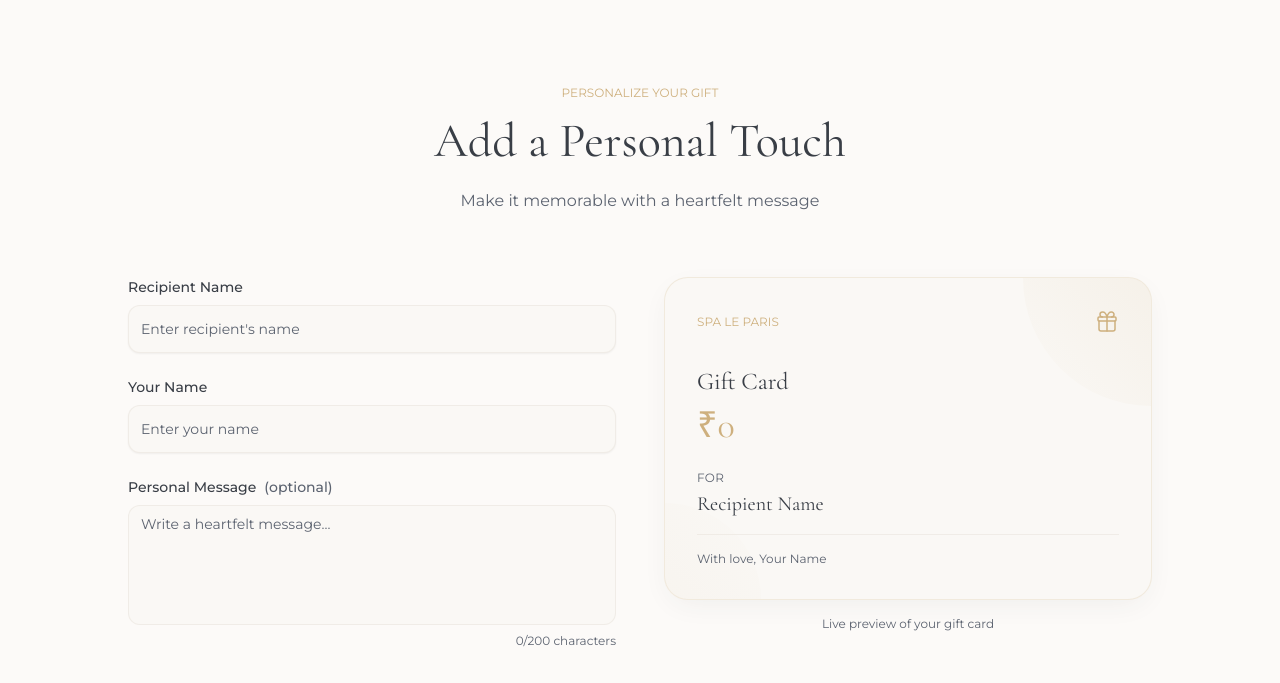
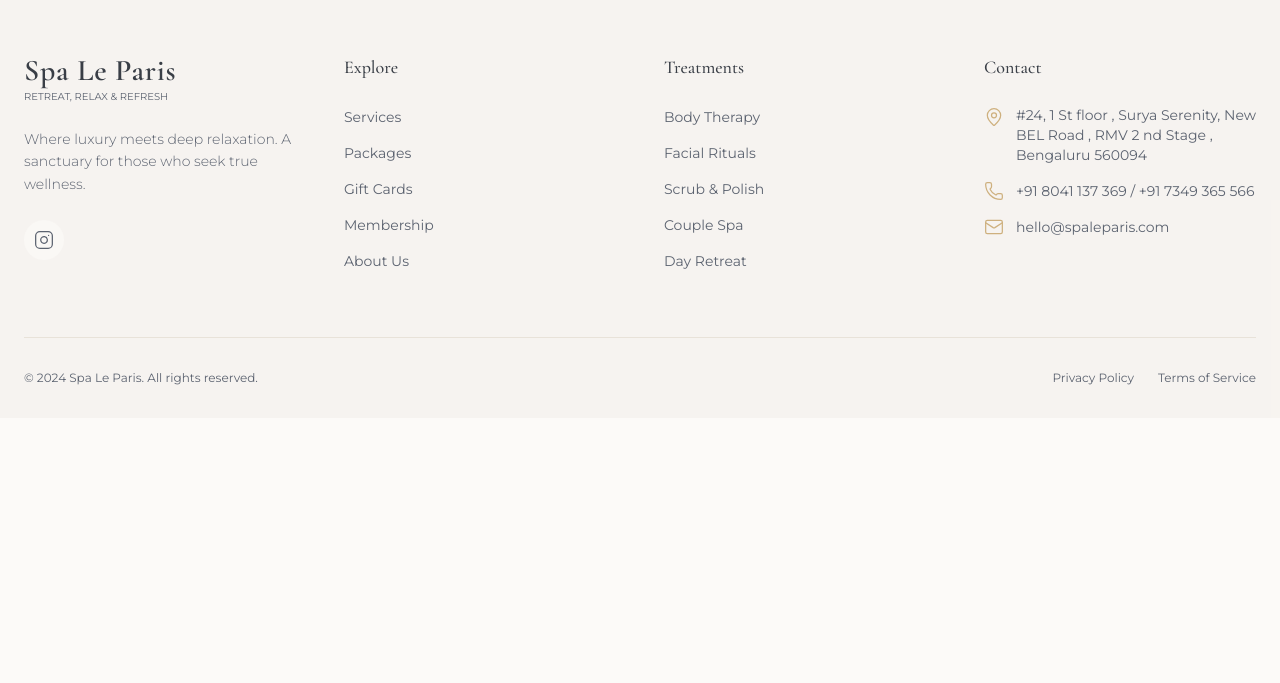
Before and after one commit to Chethan814/Spa-Le-Paris, a Next.js app: page /gift-cards in a window 1280 px wide. Shown: the part 2087-2770 px from the top of the page. After the commit the page ends 2505 px from the top, so only its background shows below. Built offline with nearby package versions, Linux system fonts and the light colour scheme.

Commit message:
feat: implement gift card purchase flow including value selection, personalization, delivery, and payment summary.

```diff
--- a/app/gift-cards/page.tsx
+++ b/app/gift-cards/page.tsx
@@ -6,11 +6,9 @@ import Header from "@/components/shared/Header";
 import Footer from "@/components/shared/Footer";
 import GiftCardsHero from "@/components/giftcards/GiftCardsHero";
 import GiftValueSelector from "@/components/giftcards/GiftValueSelector";
+import GiftCardModal from "@/components/giftcards/GiftCardModal";
+import GiftSuccess from "@/components/giftcards/GiftSuccess";
 import GiftDetails from "@/components/giftcards/GiftDetails";
-import GiftPersonalization from "@/components/giftcards/GiftPersonalization";
-import GiftDelivery from "@/components/giftcards/GiftDelivery";
-import GiftPaymentSummary from "@/components/giftcards/GiftPaymentSummary";
-import GiftSuccess from "@/components/giftcards/GiftSuccess";
 
 export default function GiftCardsPage() {
     const router = useRouter();
@@ -18,20 +16,17 @@ export default function GiftCardsPage() {
     // Form State
     const [selectedValue, setSelectedValue] = useState<number | null>(null);
     const [selectedTotal, setSelectedTotal] = useState<number | null>(null);
-    const [recipientName, setRecipientName] = useState("");
-    const [senderName, setSenderName] = useState("");
-    const [message, setMessage] = useState("");
-    const [email, setEmail] = useState("");
-    const [whatsappNumber, setWhatsappNumber] = useState("");
-    const [sendViaWhatsapp, setSendViaWhatsapp] = useState(false);
+    const [isModalOpen, setIsModalOpen] = useState(false);
 
-    // Payment State
+    // Success State
     const [showSuccess, setShowSuccess] = useState(false);
     const [giftCode, setGiftCode] = useState("");
+    const [finalRecipientName, setFinalRecipientName] = useState("");
 
     const handleSelectValue = (value: number, total: number) => {
         setSelectedValue(value);
         setSelectedTotal(total);
+        setIsModalOpen(true);
     };
 
     const generateGiftCode = () => {
@@ -53,10 +48,11 @@ export default function GiftCardsPage() {
         });
     };
 
-    const handleProceedToPayment = () => {
-        // In a real implementation, this would integrate with a payment gateway
-        // For now, simulate a successful payment
+    const handleProceedToPayment = (data: { recipientName: string }) => {
+        // Simulating payment for now as per user request to focus on design
         setGiftCode(generateGiftCode());
+        setFinalRecipientName(data.recipientName);
+        setIsModalOpen(false);
         setShowSuccess(true);
         window.scrollTo({ top: 0, behavior: "smooth" });
     };
@@ -73,7 +69,7 @@ export default function GiftCardsPage() {
                     giftCode={giftCode}
                     value={selectedValue || 0}
                     expiryDate={getExpiryDate()}
-                    recipientName={recipientName}
+                    recipientName={finalRecipientName || "Recipient"}
                     onBackToHome={handleBackToHome}
                 />
                 <Footer />
@@ -89,31 +85,16 @@ export default function GiftCardsPage() {
                 selectedValue={selectedValue}
                 onSelectValue={handleSelectValue}
             />
-            <GiftDetails />
-            <GiftPersonalization
-                recipientName={recipientName}
-                senderName={senderName}
-                message={message}
-                selectedValue={selectedValue}
-                onRecipientNameChange={setRecipientName}
-                onSenderNameChange={setSenderName}
-                onMessageChange={setMessage}
-            />
-            <GiftDelivery
-                email={email}
-                whatsappNumber={whatsappNumber}
-                sendViaWhatsapp={sendViaWhatsapp}
-                onEmailChange={setEmail}
-                onWhatsappChange={setWhatsappNumber}
-                onWhatsappToggle={setSendViaWhatsapp}
-            />
-            <GiftPaymentSummary
+
+            <GiftCardModal
+                isOpen={isModalOpen}
+                onClose={() => setIsModalOpen(false)}
                 selectedValue={selectedValue}
                 selectedTotal={selectedTotal}
-                recipientName={recipientName}
-                email={email}
                 onProceedToPayment={handleProceedToPayment}
             />
+            <GiftDetails />
+
             <Footer />
         </main>
     );
--- /dev/null
+++ b/components/giftcards/GiftCardModal.tsx
@@ -0,0 +1,103 @@
+"use client";
+
+import { useState } from "react";
+import {
+    Dialog,
+    DialogContent,
+    DialogHeader,
+    DialogTitle,
+    DialogDescription,
+} from "@/components/ui/dialog";
+import GiftPersonalization from "./GiftPersonalization";
+import GiftDelivery from "./GiftDelivery";
+import GiftPaymentSummary from "./GiftPaymentSummary";
+import { X } from "lucide-react";
+
+interface GiftCardModalProps {
+    isOpen: boolean;
+    onClose: () => void;
+    selectedValue: number | null;
+    selectedTotal: number | null;
+    onProceedToPayment: (data: { recipientName: string; senderName: string; email: string }) => void;
+}
+
+const GiftCardModal = ({
+    isOpen,
+    onClose,
+    selectedValue,
+    selectedTotal,
+    onProceedToPayment,
+}: GiftCardModalProps) => {
+    const [recipientName, setRecipientName] = useState("");
+    const [senderName, setSenderName] = useState("");
+    const [message, setMessage] = useState("");
+    const [email, setEmail] = useState("");
+    const [whatsappNumber, setWhatsappNumber] = useState("");
+    const [sendViaWhatsapp, setSendViaWhatsapp] = useState(false);
+
+    const formatCurrency = (amount: number) => {
+        return new Intl.NumberFormat("en-IN", {
+            style: "currency",
+            currency: "INR",
+            maximumFractionDigits: 0,
+        }).format(amount);
+    };
+
+    const handlePayment = () => {
+        onProceedToPayment({
+            recipientName,
+            senderName,
+            email
+        });
+    };
+
+    return (
+        <Dialog open={isOpen} onOpenChange={onClose}>
+            <DialogContent className="max-w-4xl max-h-[90vh] overflow-y-auto p-0 bg-background border-champagne/20">
+                <DialogHeader className="p-6 pb-0 sticky top-0 bg-background z-20 border-b border-border/50">
+                    <div className="flex items-center justify-between">
+                        <div>
+                            <DialogTitle className="font-heading text-2xl text-foreground">
+                                Personalize Your Gift Card
+                            </DialogTitle>
+                            <DialogDescription className="font-body text-sm text-muted-foreground mt-1">
+                                Value: <span className="text-champagne font-medium">{selectedValue ? formatCurrency(selectedValue) : "—"}</span>
+                            </DialogDescription>
+                        </div>
+                    </div>
+                </DialogHeader>
+
+                <div className="p-6 space-y-8">
+                    <GiftPersonalization
+                        recipientName={recipientName}
+                        senderName={senderName}
+                        message={message}
+                        selectedValue={selectedValue}
+                        onRecipientNameChange={setRecipientName}
+                        onSenderNameChange={setSenderName}
+                        onMessageChange={setMessage}
+                    />
+
+                    <GiftDelivery
+                        email={email}
+                        whatsappNumber={whatsappNumber}
+                        sendViaWhatsapp={sendViaWhatsapp}
+                        onEmailChange={setEmail}
+                        onWhatsappChange={setWhatsappNumber}
+                        onWhatsappToggle={setSendViaWhatsapp}
+                    />
+
+                    <GiftPaymentSummary
+                        selectedValue={selectedValue}
+                        selectedTotal={selectedTotal}
+                        recipientName={recipientName}
+                        email={email}
+                        onProceedToPayment={handlePayment}
+                    />
+                </div>
+            </DialogContent>
+        </Dialog>
+    );
+};
+
+export default GiftCardModal;
--- a/components/giftcards/GiftDelivery.tsx
+++ b/components/giftcards/GiftDelivery.tsx
@@ -23,7 +23,7 @@ const GiftDelivery = ({
   onWhatsappChange,
   onWhatsappToggle,
 }: GiftDeliveryProps) => {
-  const [isVisible, setIsVisible] = useState(false);
+  const [isVisible, setIsVisible] = useState(true);
   const sectionRef = useRef<HTMLElement>(null);
 
   useEffect(() => {
@@ -41,22 +41,14 @@ const GiftDelivery = ({
   }, []);
 
   return (
-    <section ref={sectionRef} className="py-20 md:py-28 bg-secondary/30">
-      <div className="container mx-auto px-6">
-        {/* Section Header */}
-        <div className="text-center mb-16">
-          <span
-            className={`font-body text-xs tracking-luxury uppercase text-champagne mb-4 block transition-all duration-700 ${isVisible ? "opacity-100 translate-y-0" : "opacity-0 translate-y-4"
-              }`}
-          >
+    <div ref={sectionRef as any} className="pt-8 border-t border-border/50">
+      <div className="text-center mb-8">
+        <h2 className="font-heading text-2xl text-foreground mb-2">
           Delivery Method
-          </span>
-          <h2
-            className={`font-heading text-3xl md:text-4xl lg:text-5xl text-foreground mb-6 transition-all duration-700 delay-100 ${isVisible ? "opacity-100 translate-y-0" : "opacity-0 translate-y-4"
-              }`}
-          >
-            How Would You Like to Send It?
         </h2>
+        <p className="font-body text-sm text-muted-foreground">
+          How would you like to receive your gift card?
+        </p>
       </div>
 
       <div className="max-w-xl mx-auto">
@@ -125,7 +117,6 @@ const GiftDelivery = ({
         </div>
       </div>
     </div>
-    </section>
   );
 };
 
--- a/components/giftcards/GiftPaymentSummary.tsx
+++ b/components/giftcards/GiftPaymentSummary.tsx
@@ -19,7 +19,7 @@ const GiftPaymentSummary = ({
   email,
   onProceedToPayment,
 }: GiftPaymentSummaryProps) => {
-  const [isVisible, setIsVisible] = useState(false);
+  const [isVisible, setIsVisible] = useState(true);
   const sectionRef = useRef<HTMLElement>(null);
 
   useEffect(() => {
@@ -48,9 +48,7 @@ const GiftPaymentSummary = ({
   const isFormValid = selectedValue && recipientName.trim() && email.trim();
 
   return (
-    <section ref={sectionRef} className="py-20 md:py-28 bg-background">
-      <div className="container mx-auto px-6">
-        <div className="max-w-lg mx-auto">
+    <div ref={sectionRef as any} className="pt-8 border-t border-border/50">
       {/* Payment Summary Card */}
       <div
         className={`bg-card rounded-3xl p-8 border border-champagne/20 shadow-card transition-all duration-700 ${isVisible ? "opacity-100 translate-y-0" : "opacity-0 translate-y-8"
@@ -108,8 +106,6 @@ const GiftPaymentSummary = ({
         </p>
       </div>
     </div>
-      </div>
-    </section>
   );
 };
 
--- a/components/giftcards/GiftPersonalization.tsx
+++ b/components/giftcards/GiftPersonalization.tsx
@@ -25,7 +25,7 @@ const GiftPersonalization = ({
   onSenderNameChange,
   onMessageChange,
 }: GiftPersonalizationProps) => {
-  const [isVisible, setIsVisible] = useState(false);
+  const [isVisible, setIsVisible] = useState(true);
   const sectionRef = useRef<HTMLElement>(null);
 
   useEffect(() => {
@@ -51,29 +51,7 @@ const GiftPersonalization = ({
   };
 
   return (
-    <section ref={sectionRef} className="py-20 md:py-28 bg-background">
-      <div className="container mx-auto px-6">
-        {/* Section Header */}
-        <div className="text-center mb-16">
-          <span
-            className={`font-body text-xs tracking-luxury uppercase text-champagne mb-4 block transition-all duration-700 ${isVisible ? "opacity-100 translate-y-0" : "opacity-0 translate-y-4"
-              }`}
-          >
-            Personalize Your Gift
-          </span>
-          <h2
-            className={`font-heading text-3xl md:text-4xl lg:text-5xl text-foreground mb-6 transition-all duration-700 delay-100 ${isVisible ? "opacity-100 translate-y-0" : "opacity-0 translate-y-4"
-              }`}
-          >
-            Add a Personal Touch
-          </h2>
-          <p
-            className={`font-body text-muted-foreground max-w-xl mx-auto transition-all duration-700 delay-200 ${isVisible ? "opacity-100 translate-y-0" : "opacity-0 translate-y-4"
-              }`}
-          >
-            Make it memorable with a heartfelt message
-          </p>
-        </div>
+    <div ref={sectionRef as any} className="space-y-12">
 
       <div className="grid lg:grid-cols-2 gap-12 max-w-5xl mx-auto items-start">
         {/* Form */}
@@ -188,7 +166,6 @@ const GiftPersonalization = ({
         </div>
       </div>
     </div>
-    </section>
   );
 };
 
```
Also changed, not shown: components/giftcards/GiftValueSelector.tsx (+5 -3 lines). Lines whose indentation alone changed are shown as unchanged.
